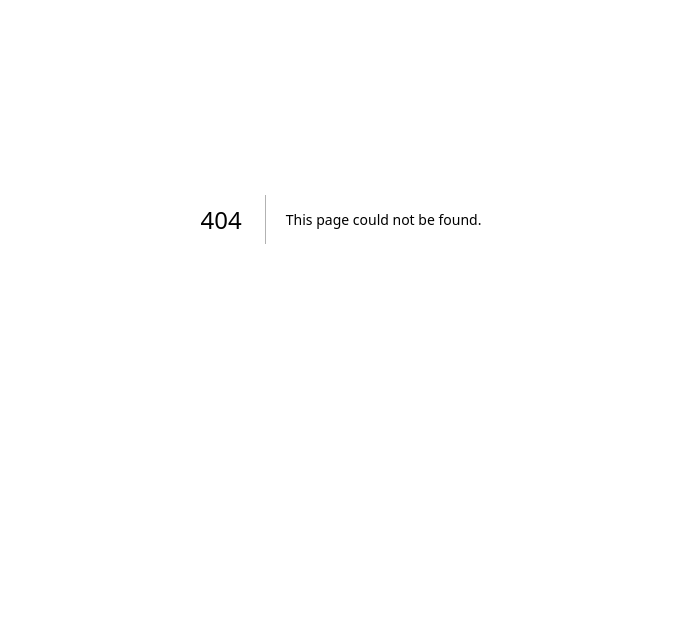
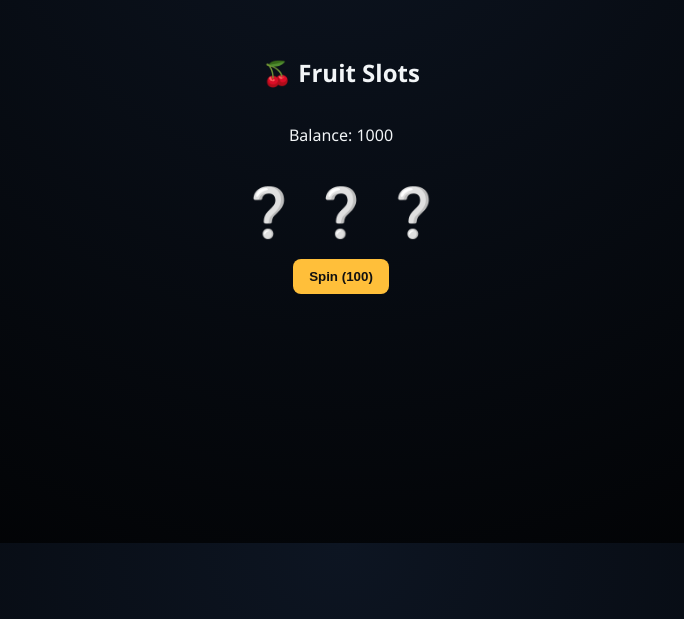
Before and after one commit to uzairop6363/alanodtuzairgame, a Next.js app: page /fruit-slots in a window 1280 px wide. Before the commit this address had no page. Shown: the part 181-800 px from the top of the page, without its empty margins (299-983 px from the left). Built offline with nearby package versions, Linux system fonts and the light colour scheme.

Commit message:
Create fruit-slots.js

```diff
--- /dev/null
+++ b/pages/fruit-slots.js
@@ -0,0 +1,54 @@
+import { useState } from 'react';
+import { playSound } from '../hooks/useSound';
+
+const fruits = ['🍒', '🍋', '🍇', '🍉', '🍊'];
+
+export default function FruitSlots() {
+  const [slots, setSlots] = useState(['❔','❔','❔']);
+  const [msg, setMsg] = useState('');
+  const [balance, setBalance] = useState(
+    parseInt(localStorage.getItem('milano_balance') || '1000')
+  );
+
+  function spin() {
+    const bet = 100;
+    if (balance < bet) return alert('Not enough balance!');
+    playSound('spin.mp3');
+
+    const s = [
+      fruits[Math.floor(Math.random() * fruits.length)],
+      fruits[Math.floor(Math.random() * fruits.length)],
+      fruits[Math.floor(Math.random() * fruits.length)]
+    ];
+    setSlots(s);
+
+    let newBalance = balance - bet;
+    let message = `${s.join(' | ')} - You lost!`;
+
+    if (s[0] === s[1] && s[1] === s[2]) {
+      newBalance += bet * 10;
+      message = `${s.join(' | ')} - JACKPOT! You WON!`;
+      playSound('win.mp3');
+    } else if (s[0] === s[1] || s[1] === s[2]) {
+      newBalance += bet * 3;
+      message = `${s.join(' | ')} - Small win!`;
+      playSound('win.mp3');
+    } else {
+      playSound('lose.mp3');
+    }
+
+    setBalance(newBalance);
+    setMsg(message);
+    localStorage.setItem('milano_balance', newBalance);
+  }
+
+  return (
+    <div className="page center">
+      <h2>🍒 Fruit Slots</h2>
+      <p>Balance: {balance}</p>
+      <div style={{ fontSize:48, margin:16 }}>{slots.join(' ')}</div>
+      <button className="btn" onClick={spin}>Spin (100)</button>
+      <p>{msg}</p>
+    </div>
+  );
+  }
```
